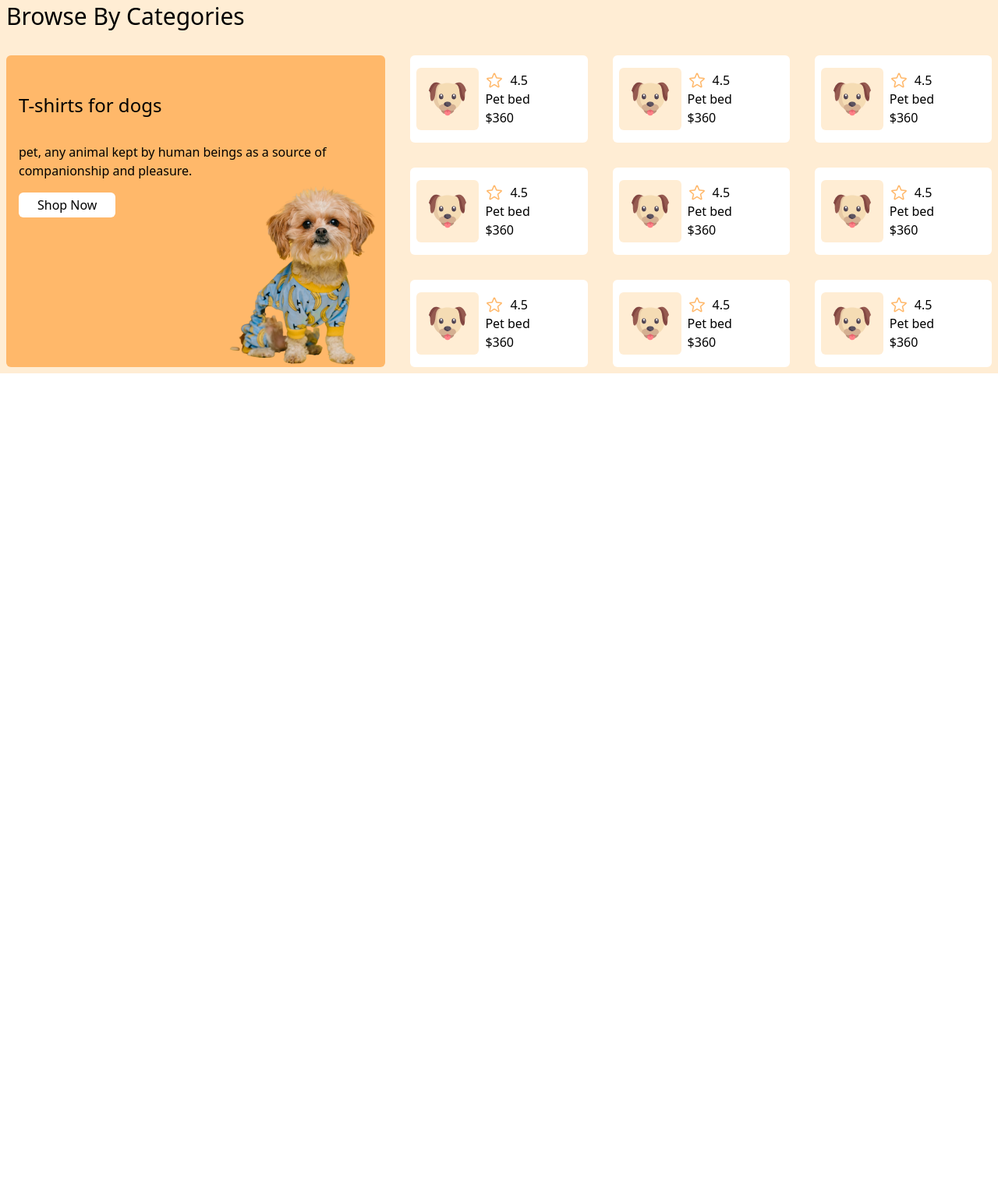
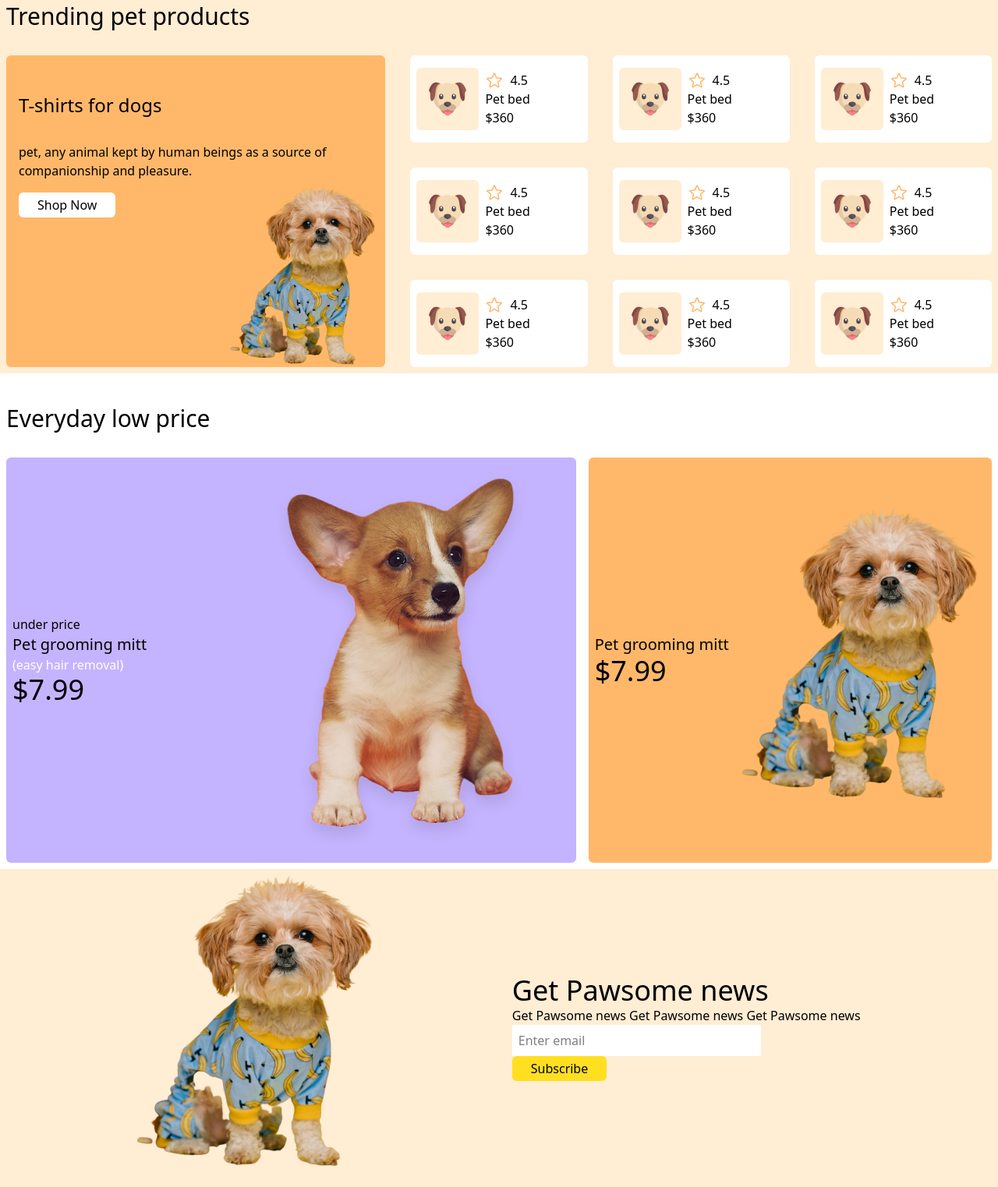
Before and after one commit to samia2302/assignment-3, a plain HTML site: page index.html in a window 1280 px wide. Shown: the part 1154-2677 px from the top of the page at 78% size. Before the commit the page ends 1633 px from the top, so only its background shows below. Drawn offline with nearby package versions, Linux system fonts and the light colour scheme.

Commit message:
second commit

```diff
--- a/index.html
+++ b/index.html
@@ -109,7 +109,7 @@
 <article class="bg-orange-100 mt-8">
   <div class="max-w-7xl m-auto p-2">
 
-<h2 class="text-3xl my-8">Browse By Categories</h2>
+<h2 class="text-3xl my-8">Trending pet products</h2>
 
 <section class="grid grid-cols-2 md:grid-cols-5 gap-8">
 
@@ -277,10 +277,52 @@
 
 </div>
 
-
 </section>
 
   </div>
+</article>
+
+
+<article class="max-w-7xl m-auto p-2">
+
+  <h2 class="text-3xl my-8">Everyday low price</h2>
+
+<section class="grid md:grid-cols-12 gap-4">
+
+  <div class="flex bg-violet-300 px-2 justify-between items-center md:col-span-7 rounded-md">
+<div>
+  <p>under price</p>
+  <h4 class="text-xl">Pet grooming mitt</h4>
+  <p class="text-white">(easy hair removal)</p>
+  <h2 class="text-4xl">$7.99</h2>
+</div>
+
+<div><img src="Styles/Images/cute-dog-mid.png" alt=""></div>
+  </div>
+
+  <div class="flex bg-orange-300 p-2 justify-between items-center md:col-span-5 rounded-md">
+<div>
+  <h4 class="text-xl">Pet grooming mitt</h4>
+  <h2 class="text-4xl">$7.99</h2>
+</div>
+
+<div><img src="Styles/Images/cute-pet-mid.png" alt=""></div>
+  </div>
+
+</section>
+</article>
+
+<article>
+  <section class="max-w-7xl m-auto p-2 bg-orange-100 flex justify-evenly items-center">
+    <div><img src="Styles/Images/cute-pet-mid.png" alt=""></div>
+
+    <div>
+      <h2 class="text-4xl">Get Pawsome news</h2>
+      <p>Get Pawsome news Get Pawsome news Get Pawsome news</p>
+      <input type="email" placeholder="Enter email" class="bg-white pr-20 pl-2 py-2"> <br>
+      <button class="bg-yellow-300 px-6 py-1 rounded-md font-medium">Subscribe</button>
+    </div>
+  </section>
 </article>
 
 </main>
```
